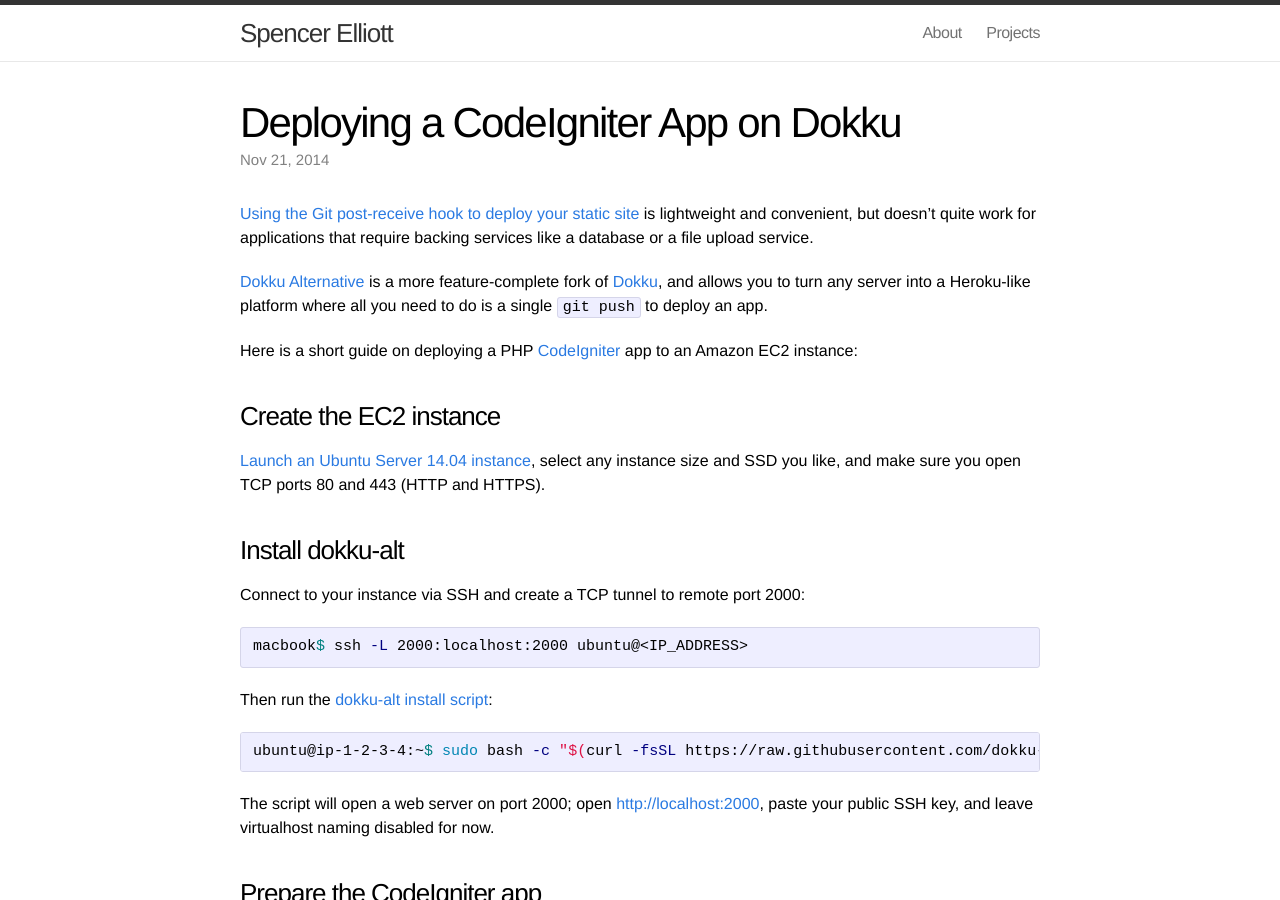
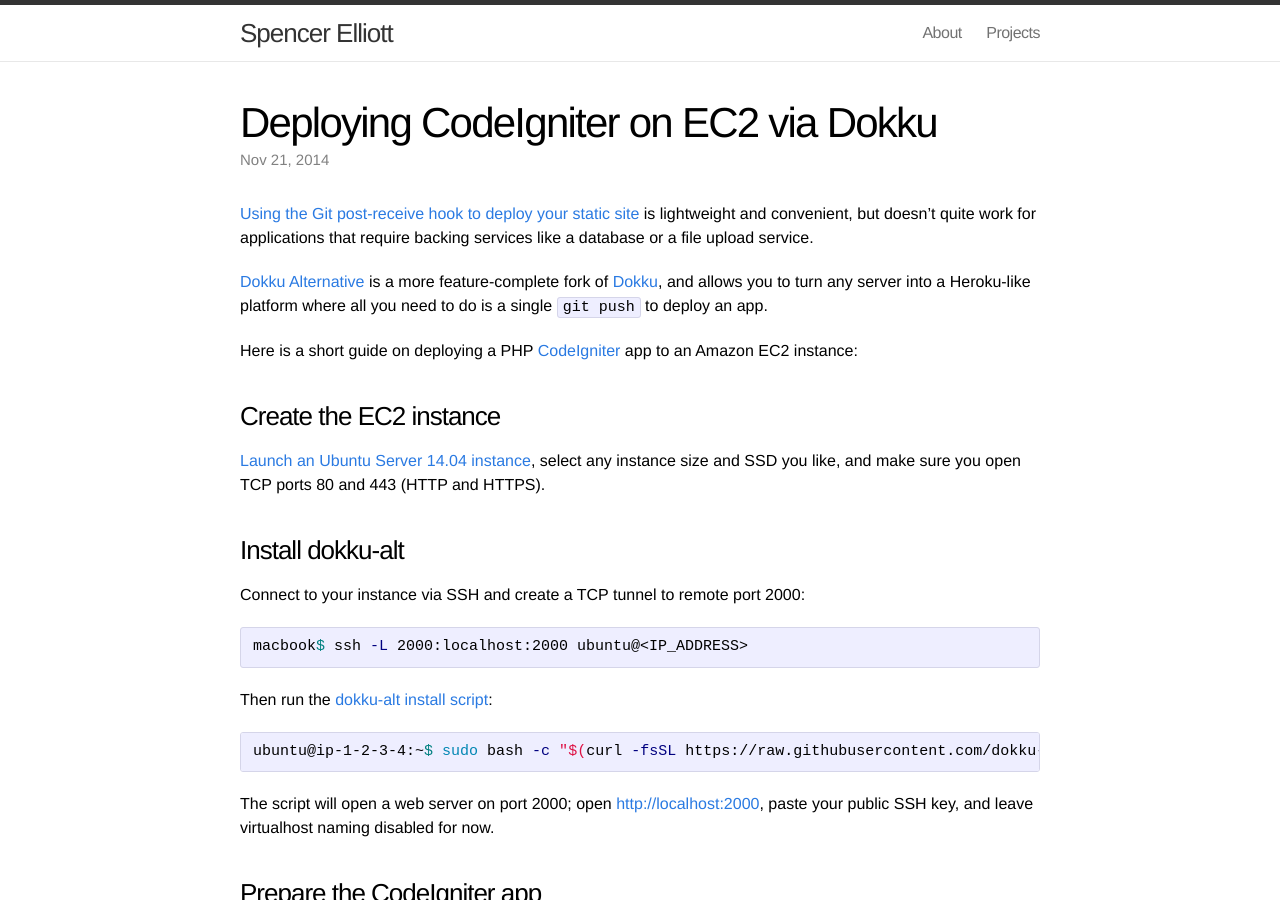
Before and after one commit to elliottsj/elliottsj.com, a Jekyll site: the page built from _posts/2014-11-15-deploying-a-codeigniter-app-on-dokku.md, in a window 1280 px wide and 900 px high. Built offline with Jekyll 4.4.1, drawn with Linux system fonts in a browser that asks for light colours; Markdown is read by kramdown in place of the engine named in the settings; comment, search, counter and statistics services are not loaded.

Commit message:
Tweak title

```diff
--- a/_posts/2014-11-15-deploying-a-codeigniter-app-on-dokku.md
+++ b/_posts/2014-11-15-deploying-a-codeigniter-app-on-dokku.md
@@ -1,6 +1,6 @@
 ---
 layout: post
-title:  Deploying a CodeIgniter App on Dokku
+title:  Deploying CodeIgniter on EC2 via Dokku
 date:   2014-11-21 12:00:00
 comments: true
 ---
```
